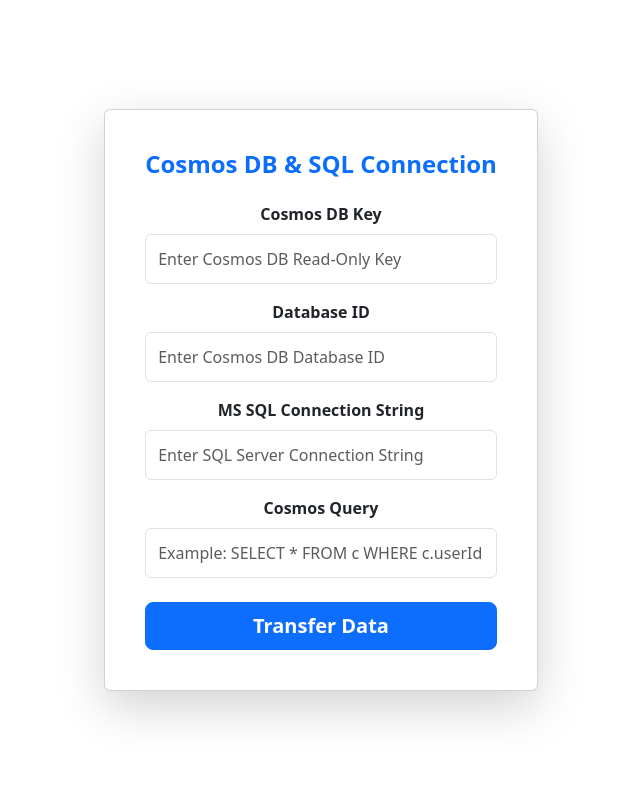
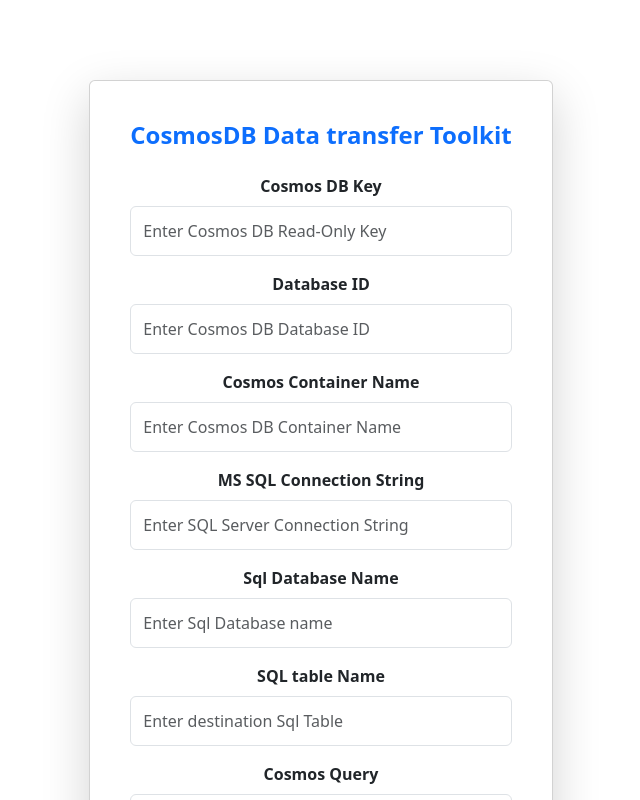
Before and after one commit to darshithganiga/CosmosQueryUI, a React (Vite) app: page / in a window 1280 px wide. Shown: the top 800 px of the page, without its empty margins (319-959 px from the left). Built offline with nearby package versions, Linux system fonts and the light colour scheme.

Commit message:
Fetch button disable feauter

```diff
--- a/src/UIPage/CosmosQueryUI.tsx
+++ b/src/UIPage/CosmosQueryUI.tsx
@@ -6,7 +6,10 @@
   setQuery,
   setKey,
   setDatabaseId,
+  setContainerName,
   setSqlConnectionString,
+  setSqlDatabaseName,
+  setSqltableName,
 } from "../State/Slices/ConnectionSlice";
 import { RootState } from "../Store";
 
@@ -16,9 +19,15 @@
   const [success, setSuccess] = useState("");
   const [loading, setLoading] = useState(false);
 
-  const { query, key, databaseId, sqlConnectionString } = useSelector(
-    (state: RootState) => state.connection
-  );
+  const {
+    query,
+    key,
+    databaseId,
+    sqlConnectionString,
+    sqltableName,
+    containername,
+    sqldatabasename,
+  } = useSelector((state: RootState) => state.connection);
 
   const handleSubmit = async () => {
     setLoading(true);
@@ -32,7 +41,10 @@
           query,
           key,
           databaseId,
+          containername,
           sqlConnectionString,
+          sqldatabasename,
+          sqltableName,
         }
       );
 
@@ -49,6 +61,15 @@
     padding: "0.75rem",
   };
 
+  const isFormValid =
+    key.trim() &&
+    databaseId.trim() &&
+    containername.trim() &&
+    sqlConnectionString.trim() &&
+    sqldatabasename.trim() &&
+    sqltableName.trim() &&
+    query.trim();
+
   return (
     <Container className="py-5 d-flex justify-content-center">
       <Card
@@ -57,7 +78,7 @@
       >
         <Card.Body>
           <Card.Title className="mb-4 text-center text-primary fw-bold fs-4">
-            Cosmos DB & SQL Connection
+            CosmosDB Data transfer Toolkit
           </Card.Title>
 
           <Form>
@@ -85,6 +106,19 @@
 
             <Form.Group className="mb-3">
               <Form.Label className="fw-semibold">
+                Cosmos Container Name
+              </Form.Label>
+              <Form.Control
+                type="text"
+                style={inputStyle}
+                placeholder="Enter Cosmos DB Container Name"
+                value={containername}
+                onChange={(e) => dispatch(setContainerName(e.target.value))}
+              />
+            </Form.Group>
+
+            <Form.Group className="mb-3">
+              <Form.Label className="fw-semibold">
                 MS SQL Connection String
               </Form.Label>
               <Form.Control
@@ -97,13 +131,34 @@
                 }
               />
             </Form.Group>
+            <Form.Group className="mb-3">
+              <Form.Label className="fw-semibold">Sql Database Name</Form.Label>
+              <Form.Control
+                type="text"
+                style={inputStyle}
+                placeholder="Enter Sql Database name"
+                value={sqldatabasename}
+                onChange={(e) => dispatch(setSqlDatabaseName(e.target.value))}
+              />
+            </Form.Group>
+
+            <Form.Group className="mb-3">
+              <Form.Label className="fw-semibold">SQL table Name</Form.Label>
+              <Form.Control
+                type="text"
+                style={inputStyle}
+                placeholder="Enter destination Sql Table"
+                value={sqltableName}
+                onChange={(e) => dispatch(setSqltableName(e.target.value))}
+              />
+            </Form.Group>
 
             <Form.Group className="mb-4">
               <Form.Label className="fw-semibold">Cosmos Query</Form.Label>
               <Form.Control
                 type="text"
                 style={inputStyle}
-                placeholder='Example: SELECT * FROM c WHERE c.userId = "123"'
+                placeholder='Ex: SELECT * FROM c WHERE c.userId = "123"'
                 value={query}
                 onChange={(e) => dispatch(setQuery(e.target.value))}
               />
@@ -125,7 +180,7 @@
               <Button
                 variant="primary"
                 onClick={handleSubmit}
-                disabled={loading}
+                disabled={loading || !isFormValid}
                 size="lg"
                 className="fw-semibold"
               >
```
